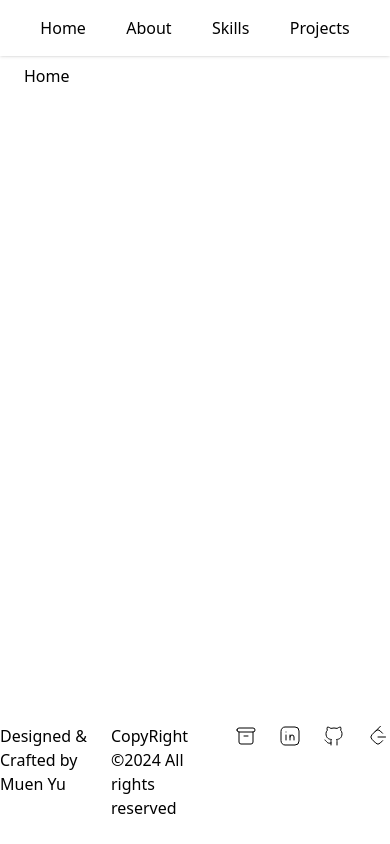
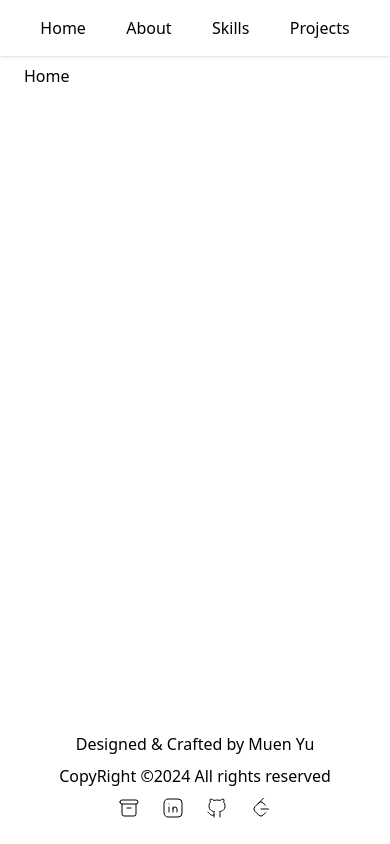
Before and after one commit to BakArchive/portfolio, a Next.js app: page / in a window 390 px wide. Built offline with nearby package versions, Linux system fonts and the light colour scheme.

Commit message:
footer responsive

```diff
--- a/app/components/FootNote.tsx
+++ b/app/components/FootNote.tsx
@@ -9,7 +9,7 @@
 
 export default function FootNote() {
   return (
-    <div className="flex justify-evenly gap-6">
+    <div className="flex flex-col items-center justify-center gap-2 md:flex-row md:justify-evenly">
       <p>Designed & Crafted by Muen Yu</p>
       <p>CopyRight ©{year} All rights reserved</p>
       <div className="flex gap-5">
```
